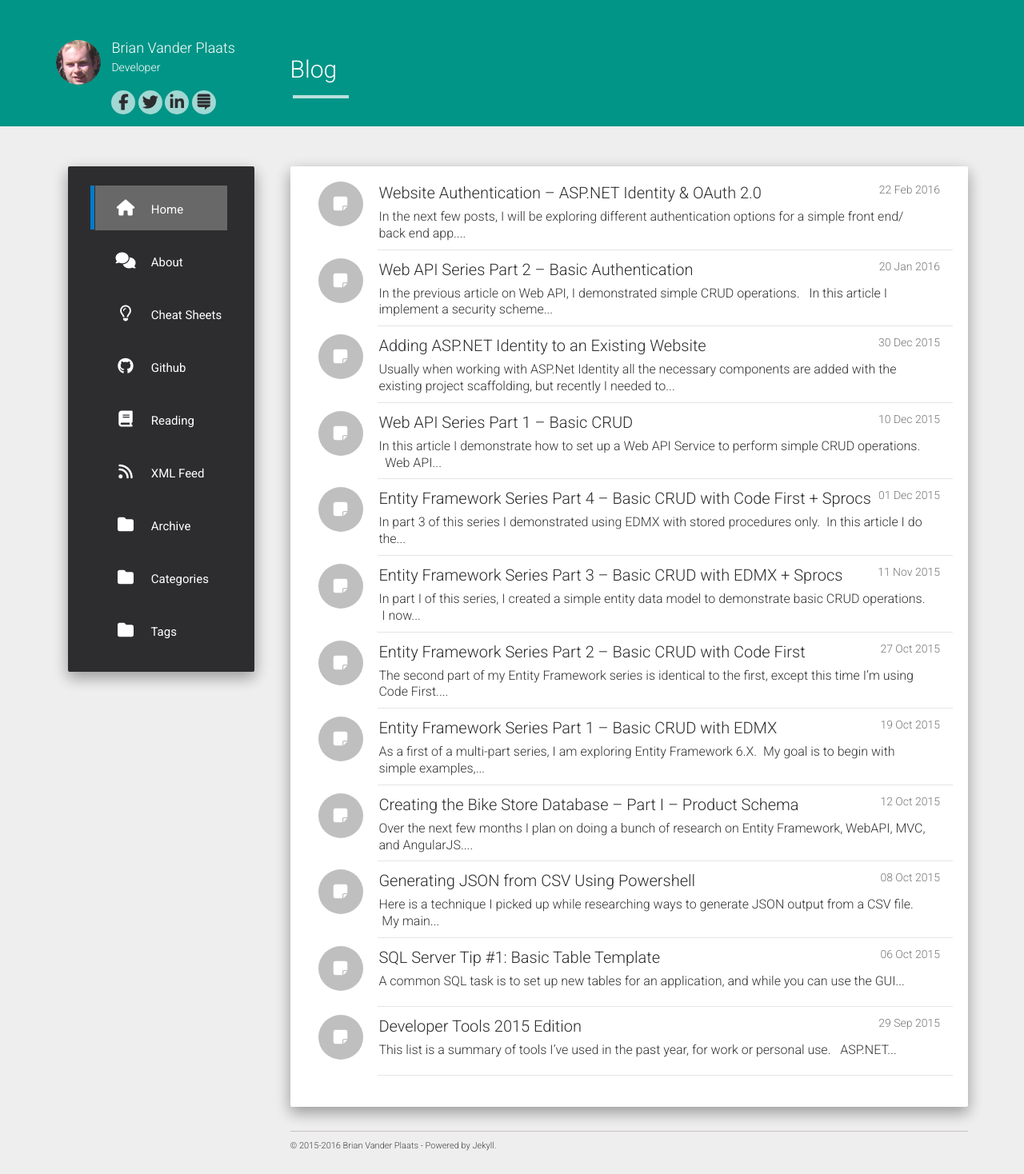
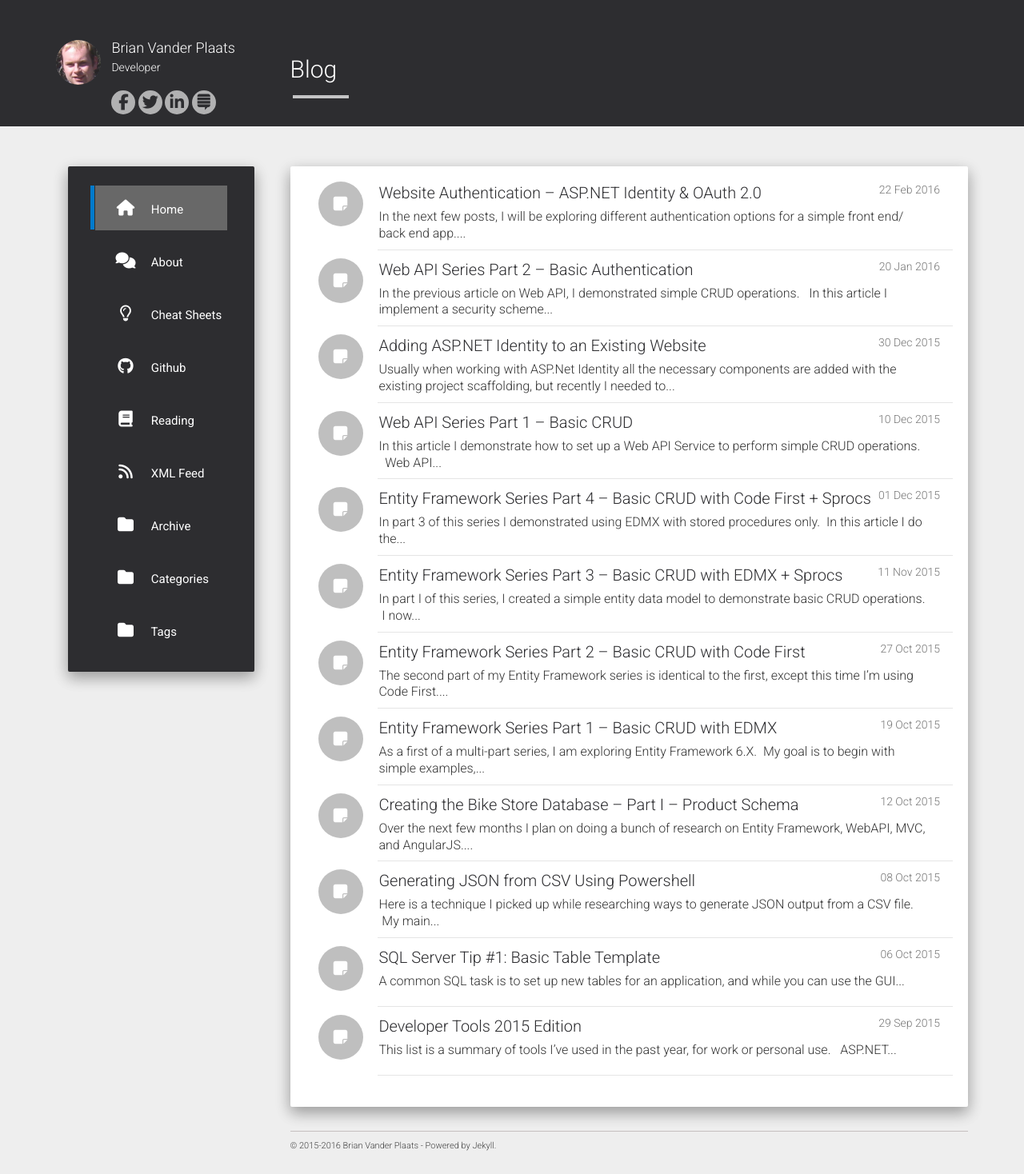
Before and after one commit to brianvp/brianvp.github.com, a Jekyll site: the page built from index.html, in a window 1280 px wide. Shown: the whole page at 80% size. Built offline with Jekyll 4.4.1, drawn with Linux system fonts in a browser that asks for light colours; nearby versions of some CDN libraries; the list of posts is cut into pages by our own code.

Commit message:
fix color

```diff
--- a/static/css/main.css
+++ b/static/css/main.css
@@ -1,6 +1,6 @@
 .main.outer{padding-top: 50px;}
 .header-panel.shadow-z-2 {
-    background-color: #009587;
+    background-color: #2d2d30;
     padding: 50px 0 15px 0;
     width: 100%;
 }
```
